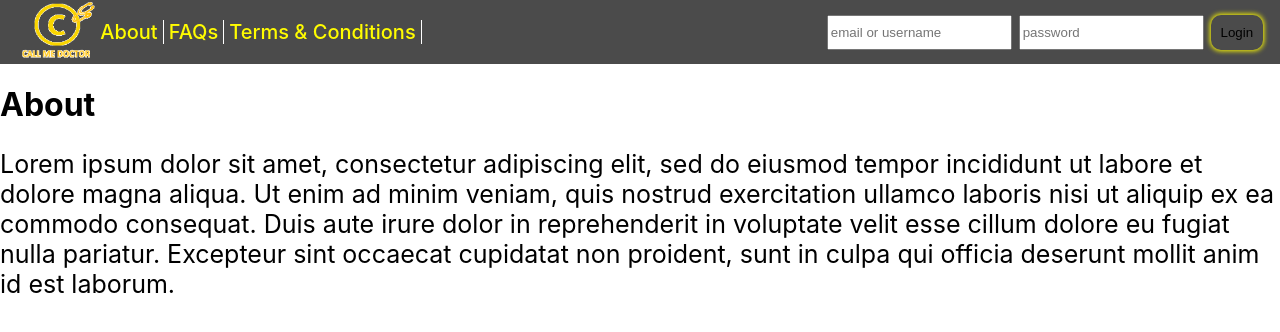
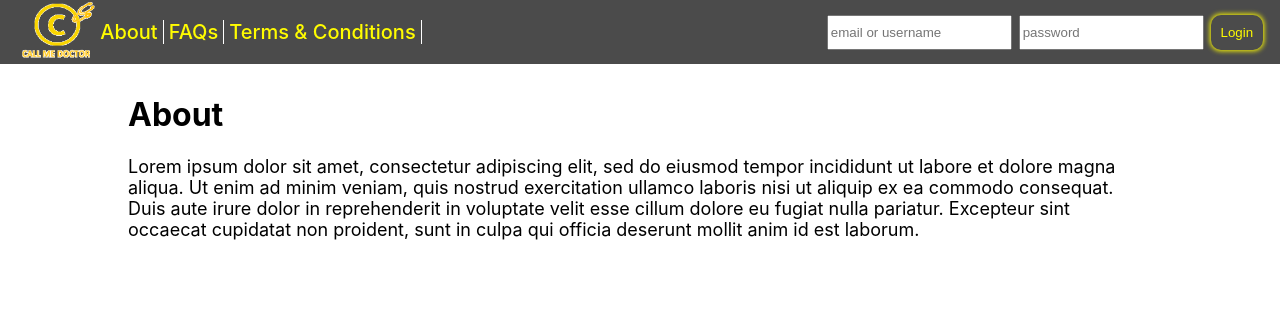
Before and after one commit to Call-me-doctor/cmd-front-end, a React (Create React App) app: page /about in a window 1280 px wide. Shown: the top 332 px of the page. Built offline with nearby package versions, Linux system fonts and the light colour scheme.

Commit message:
content container  class

```diff
--- a/public/css/styles.css
+++ b/public/css/styles.css
@@ -22,6 +22,8 @@
       display: flex;
       min-width: 450px;
       justify-content: space-evenly; }
+      .navbar .login form button {
+        color: #FFFC00; }
 
 @media (max-width: 768px) {
   .logo-menu .menu {
@@ -129,7 +131,7 @@ body {
   -moz-osx-font-smoothing: grayscale; }
 
 p {
-  font-size: 25px; }
+  font-size: 18px; }
 
 button {
   padding: 10px;
@@ -145,4 +147,11 @@ button {
 button:hover {
   border: 1px solid #fffb002d; }
 
+.content-container {
+  padding: 0 10px;
+  max-width: 1024px;
+  display: flex;
+  margin: auto;
+  margin-top: 10px; }
+
 /*# sourceMappingURL=styles.css.map */
--- a/src/Components/About/About.js
+++ b/src/Components/About/About.js
@@ -8,9 +8,11 @@ class About extends React.Component {
         return (
             <Fragment>
                 <NavBar />
-                <div className="info">
-                    <h1>About</h1>
-                    <p> {LOREM}</p>
+                <div className="content-container">
+                    <div className="info">
+                        <h1>About</h1>
+                        <p> {LOREM}</p>
+                    </div>
                 </div>
             </Fragment>
         );
--- a/src/index.scss
+++ b/src/index.scss
@@ -10,7 +10,7 @@ body {
 }
 
 p {
-  font-size: 25px;
+  font-size: 18px;
 }
 
 button {
@@ -29,3 +29,11 @@ button {
 button:hover {
   border:  1px solid $text-color-fade;
 }
+
+.content-container {
+  padding: 0 10px;
+  max-width: 1024px;
+  display: flex;
+  margin: auto;
+  margin-top: 10px;
+}
```
Also changed, not shown: 1 other file (tests, documents, lock files or other folders).
